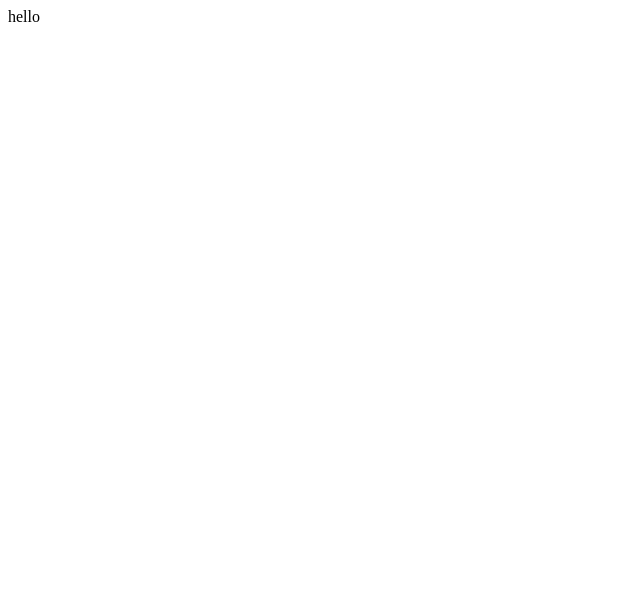
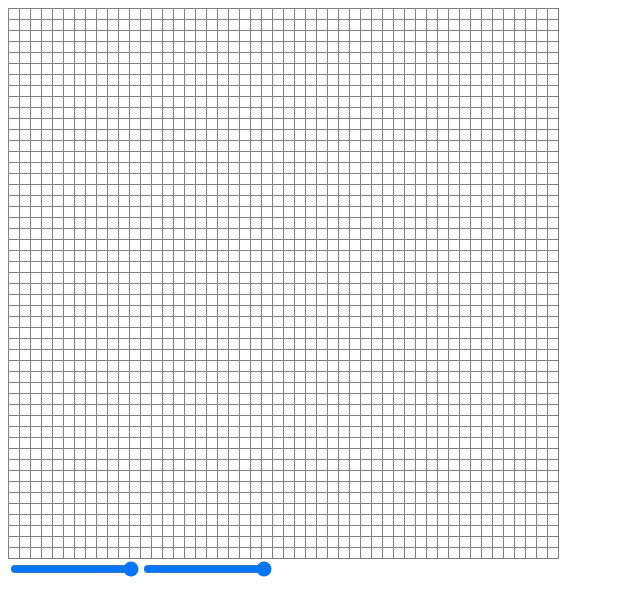
Before and after one commit to PagiY/Game-Of-Life, a React (Vite) app: page / in a window 1280 px wide. Shown: the top 616 px of the page, without its empty margins (0-640 px from the left). Built offline with nearby package versions, Linux system fonts and the light colour scheme; the HTML template or start-up script is replaced by a standard one.

Commit message:
Created resizeable grid

```diff
--- /dev/null
+++ b/src/App.css
@@ -0,0 +1,4 @@
+table {
+  padding: 0;
+  border-collapse: collapse;
+}
--- a/src/App.tsx
+++ b/src/App.tsx
@@ -1,9 +1,56 @@
+import { useState } from 'react';
+import Grid from './components/Grid';
+// import { Canvas } from './Canvas';
+import './App.css';
+
 function App() {
+  const [cellCountX, setCellCountX] = useState(50);
+  const [cellCountY, setCellCountY] = useState(50);
+
+  const rows: React.ReactNode[] = [];
+  const cols: React.ReactNode[] = [];
+
+  const createCells = () => {
+    for(let i = 0; i < cellCountY; i++) {
+      rows.push(<Grid />);
+    }
+    for(let i = 0; i < cellCountX; i++) {
+      cols.push(<tr key={i}>{rows}</tr>);
+    }
+    return cols;
+  }
+
   return (
     <>
-      hello
+      <table cellSpacing={0}>
+        {
+          createCells()
+        }
+      </table>
+      <form>
+        <input
+          type="range"
+          min={10}
+          max={50}
+          step={1}
+          value={cellCountX}
+          onChange={(e) => {
+            setCellCountX(Number(e.target.value));
+          }}
+        />
+        <input
+          type="range"
+          min={10}
+          max={50}
+          step={1}
+          value={cellCountY}
+          onChange={(e) => {
+            setCellCountY(Number(e.target.value));
+          }}
+        />
+      </form>
     </>
   )
 }
 
-export default App
+export default App;
--- /dev/null
+++ b/src/components/Grid.css
@@ -0,0 +1,6 @@
+.cell {
+  color: grey;
+  border-style: solid;
+  border-width: 1px;
+  padding: 5px;
+}
--- /dev/null
+++ b/src/components/Grid.tsx
@@ -0,0 +1,7 @@
+import './Grid.css';
+
+const Grid = () => {
+  return <td className="cell"></td>
+};
+
+export default Grid;
```
